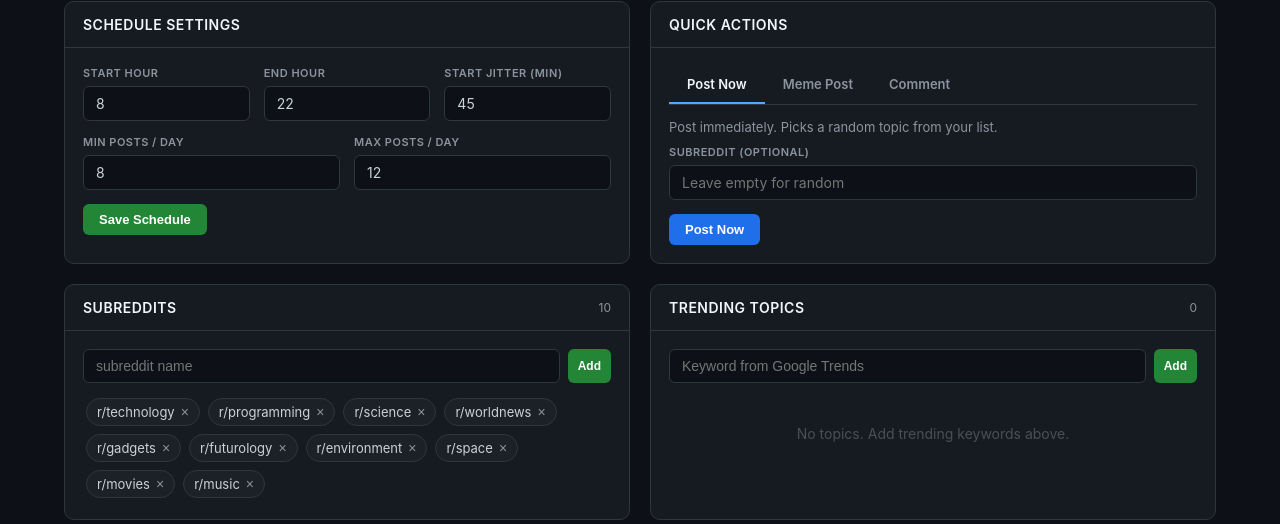
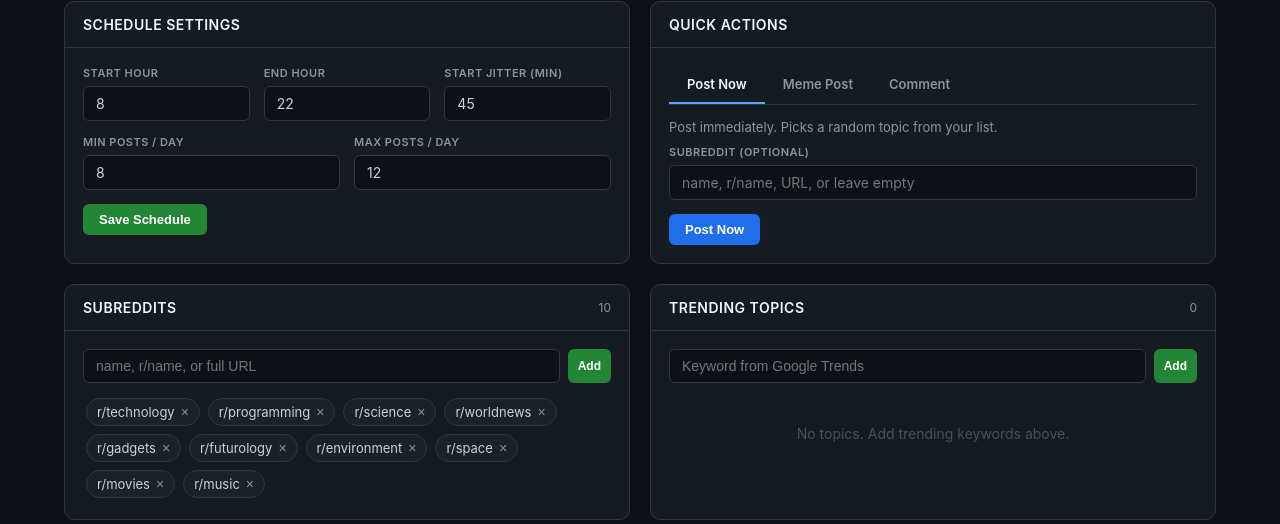
Before and after one commit to Sohelmoldharia/reddit-posting-ai-assisted, a Flask app: page / in a window 1280 px wide. Shown: the part 468-992 px from the top of the page. Run offline with Flask 3, Linux system fonts and the light colour scheme; data that the repository does not hold is empty.

Commit message:
Accept any subreddit format: name, r/name, or full URL
Added clean_subreddit() that handles all input formats:
- Just the name: technology
- With prefix: r/technology, /r/technology
- Full URL: https://reddit.com/r/technology/comments/...
- With spaces, trailing slashes, etc.

Applied everywhere: add subreddit, post now, schedule post,
meme post. Updated placeholder text to show accepted formats.

https://claude.ai/code/session_01TwYXBxPCyX3NRxWC8jmaNz

```diff
--- a/app.py
+++ b/app.py
@@ -107,6 +107,21 @@ def save_env_value(key, value):
         ENV_PATH.touch()
     set_key(str(ENV_PATH), key, value)
     os.environ[key] = value
+
+
+def clean_subreddit(raw):
+    """Accept any format: r/name, /r/name, reddit.com/r/name, full URL, or just name."""
+    s = raw.strip().strip("/")
+    if "reddit.com" in s:
+        parts = s.split("/r/")
+        if len(parts) > 1:
+            s = parts[1].split("/")[0].split("?")[0]
+        else:
+            return ""
+    elif s.startswith("r/"):
+        s = s[2:]
+    s = s.split("/")[0].split("?")[0]
+    return s.strip().lower()
 
 
 # ─── scheduled posts ───
@@ -401,7 +416,7 @@ def api_save_credentials():
 @app.route("/api/subreddits", methods=["POST"])
 def api_add_subreddit():
     data = request.json
-    name = data.get("name", "").strip().lower()
+    name = clean_subreddit(data.get("name", ""))
     if not name:
         return jsonify({"error": "Empty name"}), 400
     config = load_config()
@@ -461,7 +476,7 @@ def api_stop_bot():
 @app.route("/api/post-now", methods=["POST"])
 def api_post_now():
     data = request.json
-    subreddit = data.get("subreddit", "").strip()
+    subreddit = clean_subreddit(data.get("subreddit", ""))
     config = load_config()
     if not subreddit:
         subreddit = pick_subreddit(config, load_log())
@@ -511,10 +526,10 @@ def api_get_scheduled():
 def api_add_scheduled():
     data = request.json
     topic = data.get("topic", "").strip()
-    subreddit = data.get("subreddit", "").strip().lower()
+    subreddit = clean_subreddit(data.get("subreddit", ""))
     scheduled_at = data.get("scheduled_at", "")
     if not topic or not subreddit or not scheduled_at:
-        return jsonify({"error": "topic, subreddit, and scheduled_at are required"}), 400
+        return jsonify({"error": "Topic, subreddit, and time are required"}), 400
     item = {
         "id": str(uuid.uuid4())[:8],
         "topic": topic,
@@ -604,7 +619,7 @@ def api_meme_search():
 @app.route("/api/meme/post", methods=["POST"])
 def api_meme_post():
     data = request.json
-    subreddit = data.get("subreddit", "").strip().lower()
+    subreddit = clean_subreddit(data.get("subreddit", ""))
     title = data.get("title", "").strip()
     image_path = data.get("image_path", "").strip()
     if not subreddit or not title or not image_path:
@@ -635,7 +650,7 @@ def api_meme_post():
 def api_meme_title():
     data = request.json
     query = data.get("query", "").strip()
-    subreddit = data.get("subreddit", "").strip()
+    subreddit = clean_subreddit(data.get("subreddit", ""))
     config = load_config()
     try:
         content = content_generator.generate_content(
--- a/templates/dashboard.html
+++ b/templates/dashboard.html
@@ -239,7 +239,7 @@ a{color:#58a6ff;text-decoration:none}
           <div class="form-row">
             <div class="form-group">
               <label>Subreddit (Optional)</label>
-              <input type="text" id="postNowSub" placeholder="Leave empty for random">
+              <input type="text" id="postNowSub" placeholder="name, r/name, URL, or leave empty">
             </div>
           </div>
           <button class="btn btn-blue" onclick="postNow()" id="postNowBtn">Post Now</button>
@@ -255,7 +255,7 @@ a{color:#58a6ff;text-decoration:none}
             </div>
             <div class="form-group">
               <label>Subreddit</label>
-              <input type="text" id="memeSub" placeholder="Subreddit to post in">
+              <input type="text" id="memeSub" placeholder="name, r/name, or full URL">
             </div>
           </div>
           <button class="btn btn-purple" onclick="searchMeme()" id="memeSearchBtn">Search Image</button>
@@ -311,7 +311,7 @@ a{color:#58a6ff;text-decoration:none}
       </div>
       <div class="card-body">
         <div style="display:flex;gap:8px;margin-bottom:12px">
-          <input type="text" id="newSub" placeholder="subreddit name" style="flex:1;background:#0d1117;border:1px solid #30363d;color:#c9d1d9;padding:8px 12px;border-radius:6px;font-size:14px;outline:none" onkeydown="if(event.key==='Enter')addSub()">
+          <input type="text" id="newSub" placeholder="name, r/name, or full URL" style="flex:1;background:#0d1117;border:1px solid #30363d;color:#c9d1d9;padding:8px 12px;border-radius:6px;font-size:14px;outline:none" onkeydown="if(event.key==='Enter')addSub()">
           <button class="btn btn-primary btn-sm" onclick="addSub()">Add</button>
         </div>
         <div id="subsList" style="display:flex;flex-wrap:wrap;gap:2px"></div>
@@ -350,7 +350,7 @@ a{color:#58a6ff;text-decoration:none}
           </div>
           <div class="form-group">
             <label>Subreddit</label>
-            <input type="text" id="schedSub" placeholder="subreddit name">
+            <input type="text" id="schedSub" placeholder="name, r/name, or full URL">
           </div>
           <div class="form-group">
             <label>Date & Time</label>
@@ -576,7 +576,7 @@ async function saveSchedule() {
 
 async function addSub() {
   const input = document.getElementById('newSub');
-  const name = input.value.trim().replace(/^r\//, '');
+  const name = input.value.trim();
   if (!name) return;
   const r = await api('/api/subreddits', {method:'POST', headers:{'Content-Type':'application/json'}, body:JSON.stringify({name})});
   if (r.ok) { renderSubs(r.subreddits); input.value = ''; toast('Subreddit added'); }
@@ -603,7 +603,7 @@ async function removeTopic(idx) {
 async function postNow() {
   const btn = document.getElementById('postNowBtn');
   btn.disabled = true; btn.textContent = 'Posting...';
-  const sub = document.getElementById('postNowSub').value.trim().replace(/^r\//, '');
+  const sub = document.getElementById('postNowSub').value.trim();
   const r = await api('/api/post-now', {method:'POST', headers:{'Content-Type':'application/json'}, body:JSON.stringify({subreddit: sub})});
   btn.disabled = false; btn.textContent = 'Post Now';
   if (r.ok) { toast(`Posted to r/${r.subreddit}!`); loadStatus(); }
@@ -627,7 +627,7 @@ function hideScheduleForm() { document.getElementById('scheduleForm').style.disp
 
 async function addScheduled() {
   const topic = document.getElementById('schedTopic').value.trim();
-  const sub = document.getElementById('schedSub').value.trim().replace(/^r\//, '');
+  const sub = document.getElementById('schedSub').value.trim();
   const time = document.getElementById('schedTime').value;
   if (!topic || !sub || !time) { toast('Fill in all fields', 'error'); return; }
   const r = await api('/api/scheduled', {method:'POST', headers:{'Content-Type':'application/json'}, body:JSON.stringify({topic, subreddit:sub, scheduled_at:time})});
@@ -698,7 +698,7 @@ async function postComment() {
 async function searchMeme() {
   const btn = document.getElementById('memeSearchBtn');
   const query = document.getElementById('memeQuery').value.trim();
-  const sub = document.getElementById('memeSub').value.trim().replace(/^r\//, '');
+  const sub = document.getElementById('memeSub').value.trim();
   if (!query) { toast('Enter a search query', 'error'); return; }
   btn.disabled = true; btn.textContent = 'Searching...';
   const r = await api('/api/meme/search', {method:'POST', headers:{'Content-Type':'application/json'}, body:JSON.stringify({query})});
@@ -721,7 +721,7 @@ async function searchMeme() {
 
 async function postMeme() {
   const btn = document.getElementById('memePostBtn');
-  const sub = document.getElementById('memeSub').value.trim().replace(/^r\//, '');
+  const sub = document.getElementById('memeSub').value.trim();
   const title = document.getElementById('memeTitle').value.trim();
   const imagePath = document.getElementById('memeImagePath').value;
   if (!sub) { toast('Enter a subreddit', 'error'); return; }
```
